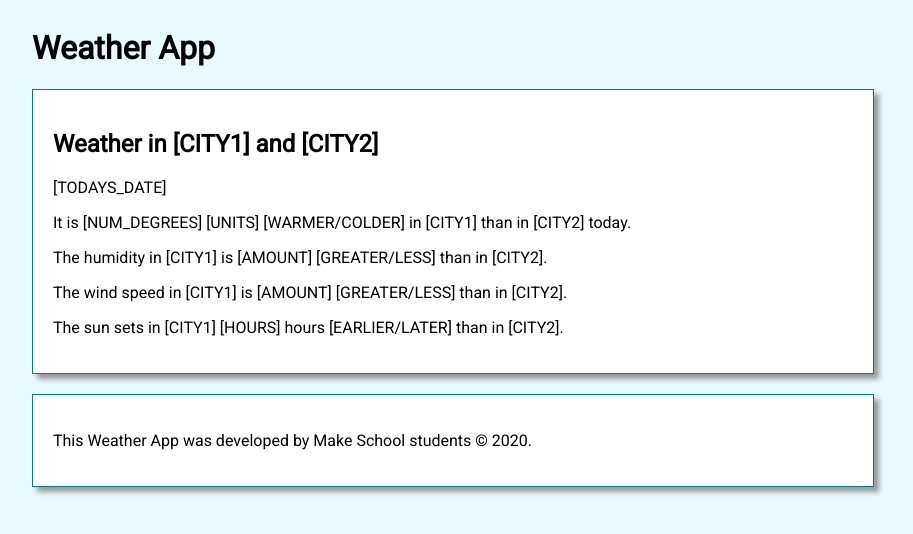
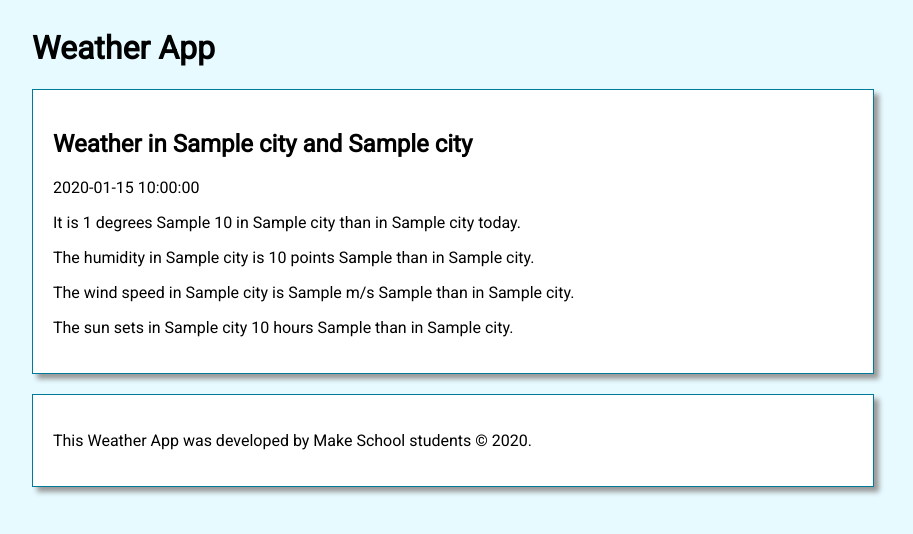
Before and after one commit to andrewphm/ACS-1710-ASSIGNMENT-4, a Flask app: template templates/comparison_results.html in a window 1280 px wide. Shown: the top 534 px of the page, without its empty margins (208-1121 px from the left). Run offline with Flask 2, Linux system fonts and the light colour scheme; the template is opened without the code that fills it: most values are stand-ins (such as "Sample title", 1, 10 or a date in 2020).

Commit message:
Complete part 1 and part 2

```diff
--- a/app.py
+++ b/app.py
@@ -19,92 +19,147 @@ load_dotenv()
 
 pp = PrettyPrinter(indent=4)
 
-API_KEY = os.getenv('API_KEY')
-API_URL = 'http://api.openweathermap.org/data/2.5/weather'
+API_KEY = os.getenv("API_KEY")
+API_URL = "http://api.openweathermap.org/data/2.5/weather"
 
 
 ################################################################################
 ## ROUTES
 ################################################################################
 
-@app.route('/')
+
+@app.route("/")
 def home():
     """Displays the homepage with forms for current or historical data."""
     context = {
-        'min_date': (datetime.now() - timedelta(days=5)),
-        'max_date': datetime.now()
+        "min_date": (datetime.now() - timedelta(days=5)),
+        "max_date": datetime.now(),
     }
-    return render_template('home.html', **context)
+    return render_template("home.html", **context)
+
 
 def get_letter_for_units(units):
     """Returns a shorthand letter for the given units."""
-    return 'F' if units == 'imperial' else 'C' if units == 'metric' else 'K'
+    return "F" if units == "imperial" else "C" if units == "metric" else "K"
 
-@app.route('/results')
+
+@app.route("/results")
 def results():
     """Displays results for current weather conditions."""
     # TODO: Use 'request.args' to retrieve the city & units from the query
     # parameters.
-    city = ''
-    units = ''
+    city = request.args.get("city")
+    units = request.args.get("units")
 
     params = {
         # TODO: Enter query parameters here for the 'appid' (your api key),
+        "appid": API_KEY,
+        "q": city,
+        "units": units
         # the city, and the units (metric or imperial).
         # See the documentation here: https://openweathermap.org/current
-
     }
 
     result_json = requests.get(API_URL, params=params).json()
 
     # Uncomment the line below to see the results of the API call!
-    # pp.pprint(result_json)
 
     # TODO: Replace the empty variables below with their appropriate values.
     # You'll need to retrieve these from the result_json object above.
 
     # For the sunrise & sunset variables, I would recommend to turn them into
     # datetime objects. You can do so using the `datetime.fromtimestamp()`
+
     # function.
     context = {
-        'date': datetime.now(),
-        'city': '',
-        'description': '',
-        'temp': '',
-        'humidity': '',
-        'wind_speed': '',
-        'sunrise': '',
-        'sunset': '',
-        'units_letter': get_letter_for_units(units)
+        "date": datetime.now().strftime("%m - %d - %Y"),
+        "city": result_json["name"],
+        "description": result_json["weather"][0]["description"],
+        "temp": result_json["main"]["temp"],
+        "humidity": result_json["main"]["humidity"],
+        "wind_speed": result_json["wind"]["speed"],
+        "sunrise": datetime.fromtimestamp(result_json["sys"]["sunrise"]),
+        "sunset": datetime.fromtimestamp(result_json["sys"]["sunset"]),
+        "units_letter": get_letter_for_units(units),
     }
 
-    return render_template('results.html', **context)
+    return render_template("results.html", **context)
 
 
-@app.route('/comparison_results')
+def fetchWeatherData(city, units):
+    params = {"appid": API_KEY, "q": city, "units": units}
+    weather_info = requests.get(API_URL, params=params).json()
+
+    return {
+        "city": weather_info["name"],
+        "description": weather_info["weather"][0]["description"],
+        "temp": weather_info["main"]["temp"],
+        "humidity": weather_info["main"]["humidity"],
+        "wind_speed": weather_info["wind"]["speed"],
+        "sunrise": datetime.fromtimestamp(weather_info["sys"]["sunrise"]),
+        "sunset": datetime.fromtimestamp(weather_info["sys"]["sunset"]),
+        "units_letter": get_letter_for_units(units),
+    }
+
+
+@app.route("/comparison_results")
 def comparison_results():
     """Displays the relative weather for 2 different cities."""
     # TODO: Use 'request.args' to retrieve the cities & units from the query
     # parameters.
-    city1 = ''
-    city2 = ''
-    units = ''
+    city1 = request.args.get("city1")
+    city2 = request.args.get("city2")
+    units = request.args.get("units")
 
     # TODO: Make 2 API calls, one for each city. HINT: You may want to write a
     # helper function for this!
 
-
+    city1_info = fetchWeatherData(city1, units)
+    city2_info = fetchWeatherData(city2, units)
     # TODO: Pass the information for both cities in the context. Make sure to
     # pass info for the temperature, humidity, wind speed, and sunset time!
     # HINT: It may be useful to create 2 new dictionaries, `city1_info` and
     # `city2_info`, to organize the data.
+
+    temp_comparison = (
+        "warmer" if city1_info["temp"] > city2_info["temp"] else "colder"
+    )
+
+    humidity_comparison = (
+        "greater" if city1_info["humidity"] > city2_info["humidity"] else "less"
+    )
+
+    wind_comparison = (
+        "greater" if city1_info["wind_speed"] > city2_info["wind_speed"] else "less"
+    )
+
+    sun_set_comparison = (
+        "earlier" if city1_info["sunset"] < city2_info["sunset"] else "later"
+    )
+
     context = {
-
+        "city1_info": city1_info,
+        "city2_info": city2_info,
+        "date": datetime.now().strftime("%m - %d - %Y"),
+        "units_letter": get_letter_for_units(units),
+        "num_degrees": round(abs(city1_info["temp"] - city2_info["temp"]), 2),
+        "temp_comparison": temp_comparison,
+        "humidity_comparison": humidity_comparison,
+        "humidity_diff": abs(city1_info["humidity"] - city2_info["humidity"]),
+        "wind_comparison": wind_comparison,
+        "wind_speed_diff": round(
+            abs(city1_info["wind_speed"] - city2_info["wind_speed"]), 2
+        ),
+        "sun_set_comparison": sun_set_comparison,
+        "sun_set_diff": abs(
+            int(city1_info["sunset"].strftime("%H"))
+            - int(city2_info["sunset"].strftime("%H"))
+        ),
     }
 
-    return render_template('comparison_results.html', **context)
+    return render_template("comparison_results.html", **context)
 
 
-if __name__ == '__main__':
-    app.config['ENV'] = 'development'
+if __name__ == "__main__":
+    app.config["ENV"] = "development"
     app.run(debug=True)
--- a/templates/comparison_results.html
+++ b/templates/comparison_results.html
@@ -1,35 +1,31 @@
-{% extends 'base.html' %}
-{% block content %}
+{% extends 'base.html' %} {% block content %}
 
 <section class="weather-form">
-    {#
-        TODO: Replace the hard-coded cities and date below with data from the
-        server.
-    #}
-    <h1>Weather in [CITY1] and [CITY2]</h1>
-    <p>[TODAYS_DATE]</p>
+  {# TODO: Replace the hard-coded cities and date below with data from the server. #}
+  <h1>Weather in {{city1_info.city}} and {{city2_info.city}}</h1>
+  <p>{{date}}</p>
 
-
-    {#
-        TODO: Add the temperature, description, and min & max temperature below.
-        Replace 'F' with the appropriate units.
-    #}
+  {# TODO: Add the temperature, description, and min & max temperature below. Replace 'F' with the
+  appropriate units. #}
   <p>
-        It is [NUM_DEGREES] [UNITS] [WARMER/COLDER] in [CITY1] than in [CITY2] today.
+    It is {{num_degrees}} degrees {{units_ltter}} {{temp_comparison}} in {{city1_info.city}} than in
+    {{city2_info.city}} today.
   </p>
 
   <p>
-        The humidity in [CITY1] is [AMOUNT] [GREATER/LESS] than in [CITY2].
+    The humidity in {{city1_info.city}} is {{humidity_diff}} points {{humidity_comparison}} than in
+    {{city2_info.city}}.
   </p>
 
   <p>
-        The wind speed in [CITY1] is [AMOUNT] [GREATER/LESS] than in [CITY2].
+    The wind speed in {{city1_info.city}} is {{wind_speed_diff}} m/s {{wind_comparison}} than in
+    {{city2_info.city}}.
   </p>
 
   <p>
-        The sun sets in [CITY1] [HOURS] hours [EARLIER/LATER] than in [CITY2].
+    The sun sets in {{city1_info.city}} {{sun_set_diff}} hours {{sun_set_comparison}} than in
+    {{city2_info.city}}.
   </p>
-
 </section>
 
 {% endblock %}
```
Also changed, not shown: templates/results.html (+14 -21 lines). Lines whose indentation alone changed are shown as unchanged.
